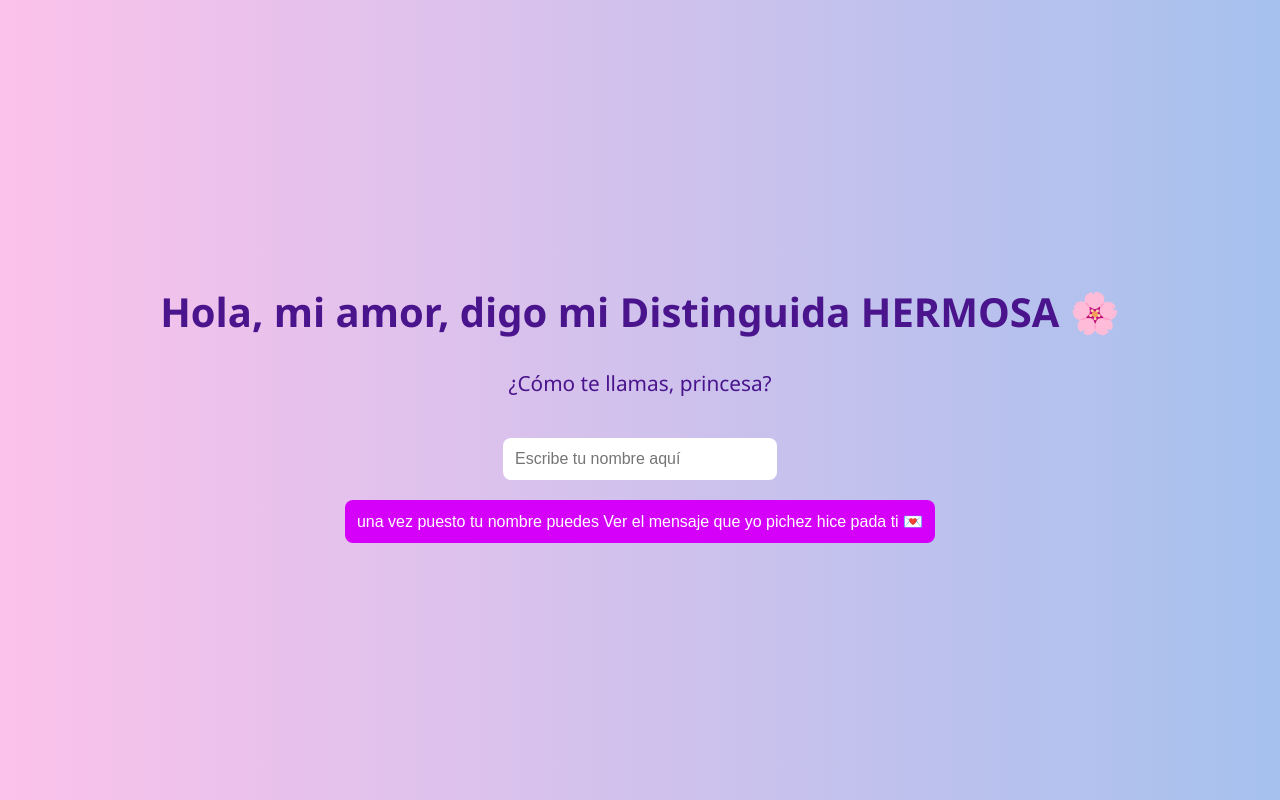
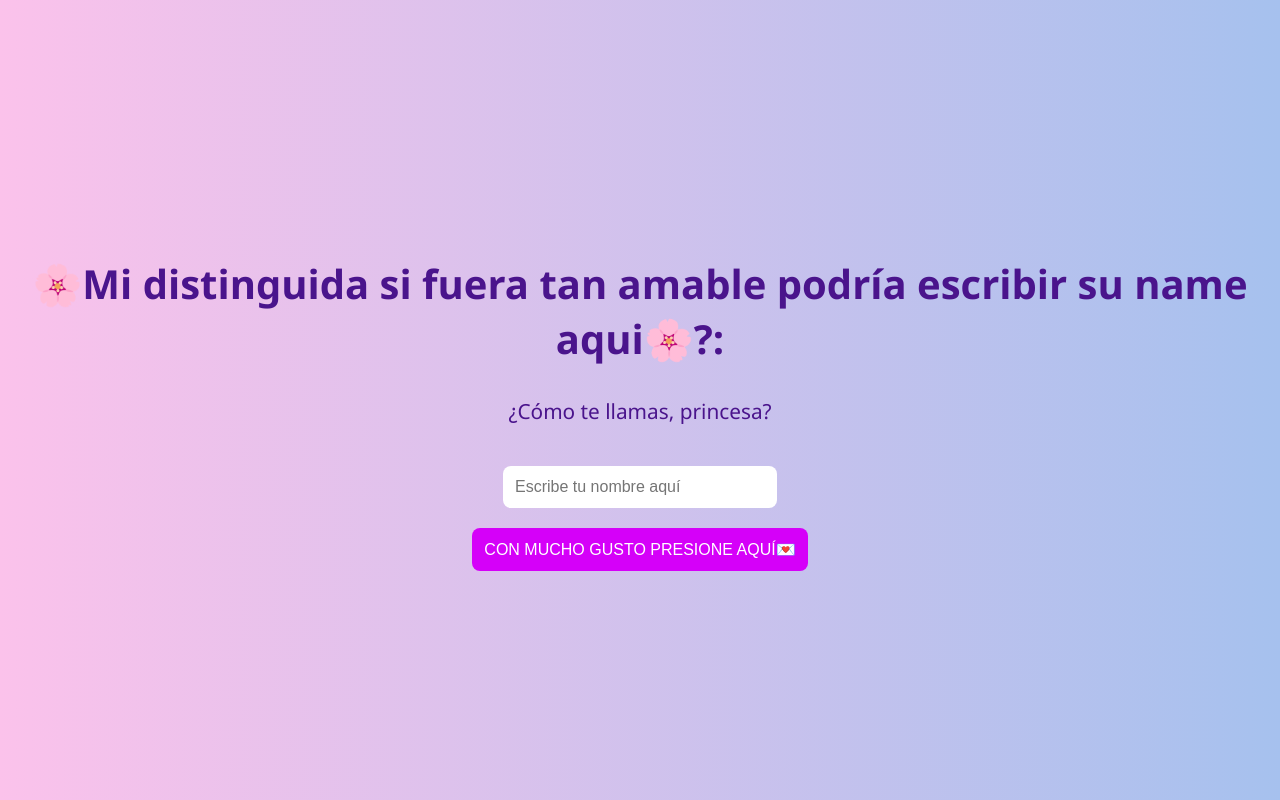
Before and after one commit to msxAonym/pagina-para-erika, a plain HTML site: page index.html in a window 1280 px wide. Drawn offline with Linux system fonts and the light colour scheme.

Commit message:
Update index.html

```diff
--- a/index.html
+++ b/index.html
@@ -2,7 +2,7 @@
 <html lang="es">
 <head>
   <meta charset="UTF-8">
-  <title>Para mi princesa Erika 💖</title>
+  <title>PARA MI DISTINGUIDA AMANDIS💖</title>
   <style>
     body {
       background: linear-gradient(to right, #fbc2eb, #a6c1ee);
@@ -42,10 +42,10 @@
   </style>
 </head>
 <body>
-  <h1>Hola, mi amor, digo mi Distinguida HERMOSA 🌸</h1>
+  <h1>🌸Mi distinguida si fuera tan amable podría escribir su name aqui🌸?:</h1>
   <p>¿Cómo te llamas, princesa?</p>
   <input type="text" id="nombre" placeholder="Escribe tu nombre aquí">
-  <button onclick="enviar()">una vez puesto tu nombre puedes Ver el mensaje que yo pichez hice pada ti 💌</button>
+  <button onclick="enviar()">CON MUCHO GUSTO PRESIONE AQUÍ💌</button>
 
   <script>
     function enviar() {
```
